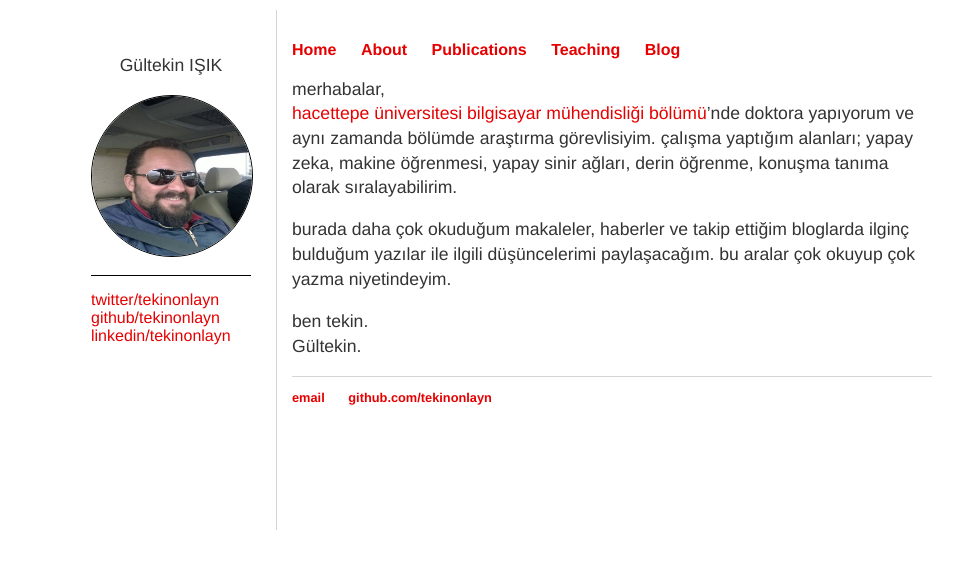
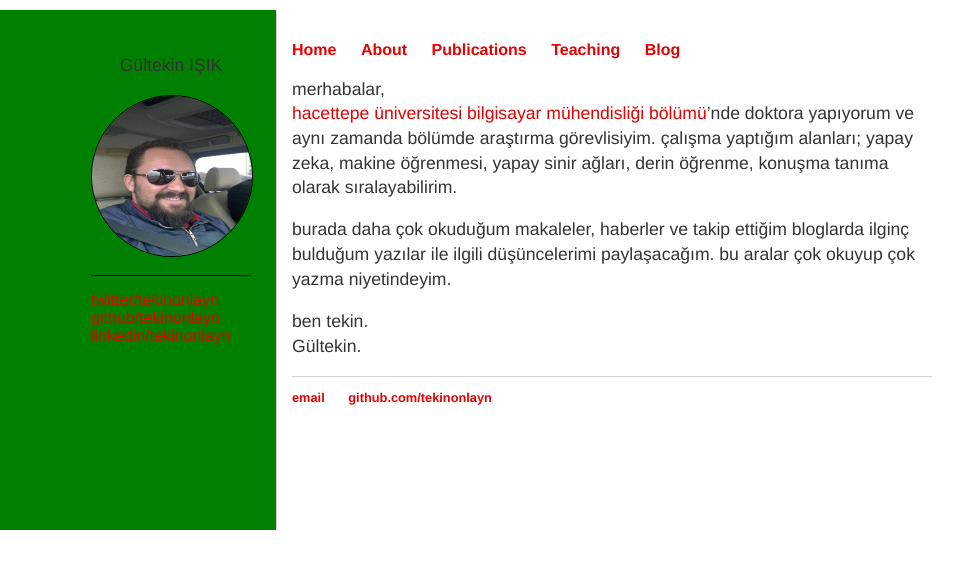
Before and after one commit to tekinonlayn/gi.github.io, a Jekyll site: the page built from cv/cv.html, in a window 1280 px wide. Shown: the top 569 px of the page, without its empty margins (0-978 px from the left). Built offline with Jekyll 4.4.1, drawn with Linux system fonts in a browser that asks for light colours.

Commit message:
Update varsay.css

```diff
--- a/css/varsay.css
+++ b/css/varsay.css
@@ -10,7 +10,7 @@ body {
     padding: 10px;
     top: 40px;
     display: inline-block;
-   /* background-color: green;*/
+    background-color: green;
     border-right: 1px solid #d5d5d5;
 
 }
```
